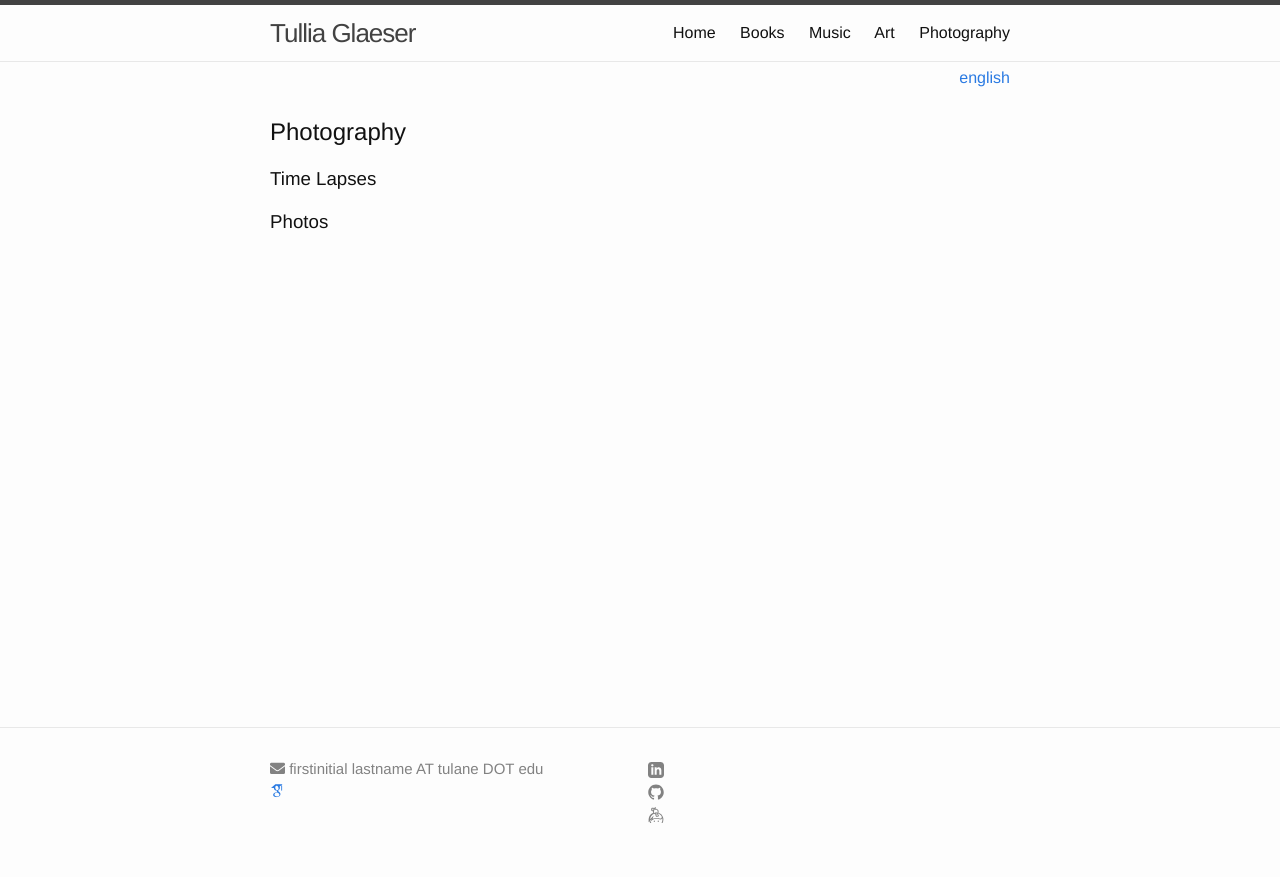
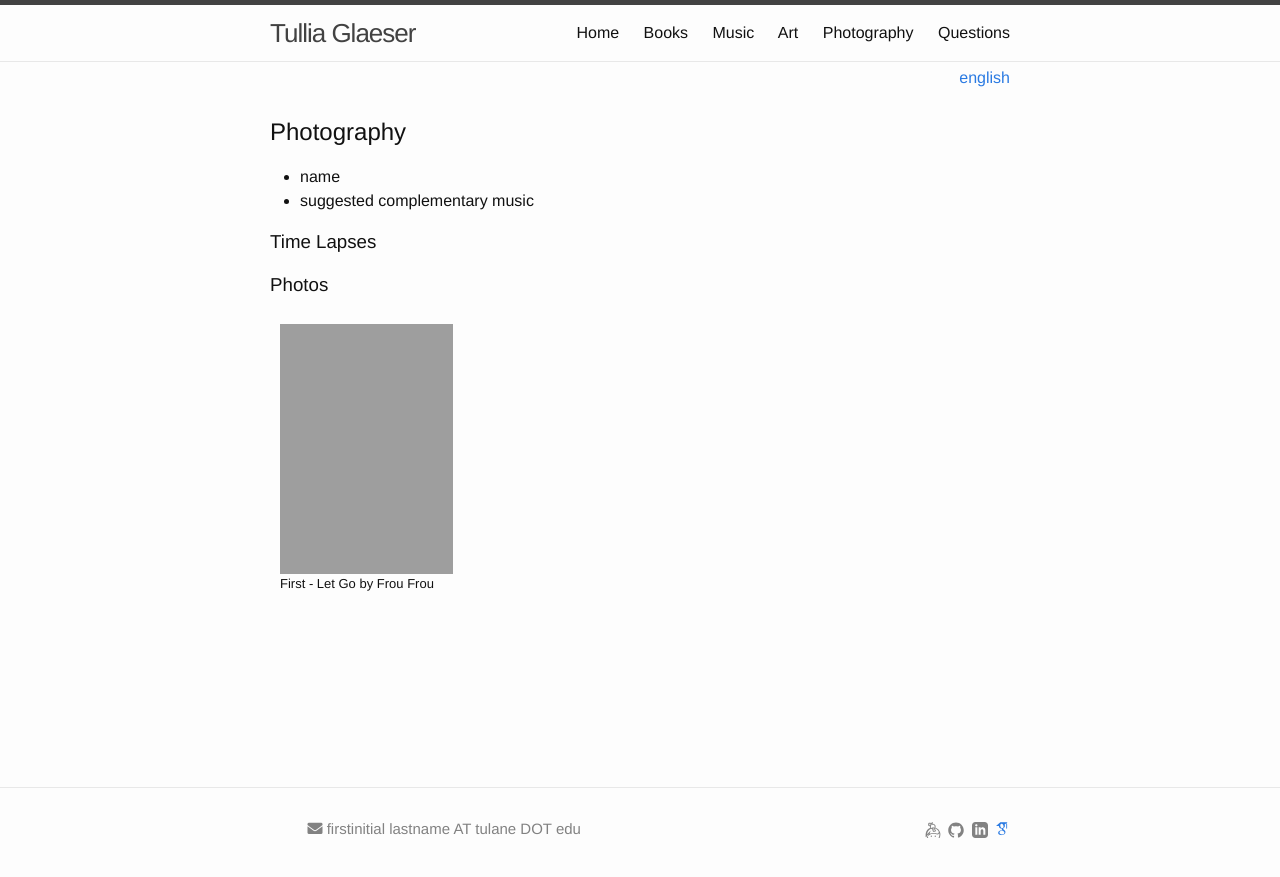
Before and after one commit to tamglaeser/tamglaeser.github.io, a Jekyll site: the page built from photography.md, in a window 1280 px wide. Shown: the top 877 px of the page. Built offline with Jekyll 4.4.1, drawn with Linux system fonts in a browser that asks for light colours; nearby versions of some CDN libraries; some web fonts are replaced; grey boxes are pictures that could not be loaded.

Commit message:
fixed footer to be one line, fixed pics to be same size, organized css, added photo/book/etc

```diff
--- a/_includes/footer.html
+++ b/_includes/footer.html
@@ -11,15 +11,16 @@
           <li>
               <i class="fa fa-envelope"></i> {{ site.email }}
           </li>
-
-          <li>
-              <a href="https://scholar.google.com/citations?user=BDtvU3YAAAAJ&hl=en"><i class="ai ai-google-scholar"></i></a>
-          </li>
         </ul>
       </div>
 
       <div class="footer-col footer-col-2">
         <ul class="social-media-list">
+
+          <li>
+              <a href="https://scholar.google.com/citations?user=BDtvU3YAAAAJ&hl=en"><i class="ai ai-google-scholar"></i></a>
+          </li>
+
 
           {% if site.linkedin_username %}
           <li>
--- a/_includes/icon-twitter.html
+++ /dev/null
@@ -1 +0,0 @@
-<a href="https://twitter.com/{{ include.username }}"><span class="icon icon--twitter">{% include icon-twitter.svg %}</span></a>
--- a/_sass/_layout.scss
+++ b/_sass/_layout.scss
@@ -54,8 +54,8 @@
         .menu-icon {
             display: block;
             float: right;
-            width: 36px;
-            height: 26px;
+	    width: 36px;
+	    height: 26px;
             line-height: 0;
             padding-top: 10px;
             text-align: center;
@@ -107,11 +107,18 @@
     margin-bottom: $spacing-unit / 2;
 }
 
-.contact-list,
-.social-media-list {
-    list-style: none;
-    margin-left: 0;
+.contact-list li, .social-media-list li {
+	display: inline;
+	text-align: right;
+	padding-left: $spacing-unit / 4;
 }
+.social-media-list li {
+       float:right;
+}
+
+//.social-media-list {
+//	float: right;
+//}
 
 .footer-col-wrapper {
     font-size: 15px;
@@ -242,3 +249,25 @@
         }
     }
 }
+
+/**
+ * Images
+ */
+
+.gallery{
+	display: grid;
+      	grid-auto-rows: auto;
+	grid-template-columns: repeat(4, 5fr);
+	grid-gap: 10px;
+       	padding: 10px;
+}
+
+.pic>img{
+	object-fit: cover;
+	width:100%;
+	height:250px;
+}
+
+.piclabel{
+	font-size: 13px
+}
--- a/photography.md
+++ b/photography.md
@@ -8,6 +8,17 @@ order: 5
 
 ## Photography
 
+- name
+- suggested complementary music
+
 ### Time Lapses
 
 ### Photos
+
+<div class="gallery">
+
+<div class="pic">
+<img src="files/photography/first.png">
+<p class="piclabel">First - Let Go by Frou Frou </p>
+</div>
+</div>
```
Also changed, not shown: art.md (+9 -9 lines), books.md (+1 -0 lines), questions.md (added, +13 -0 lines), _includes/icon-twitter.svg (deleted), 1 other file.
